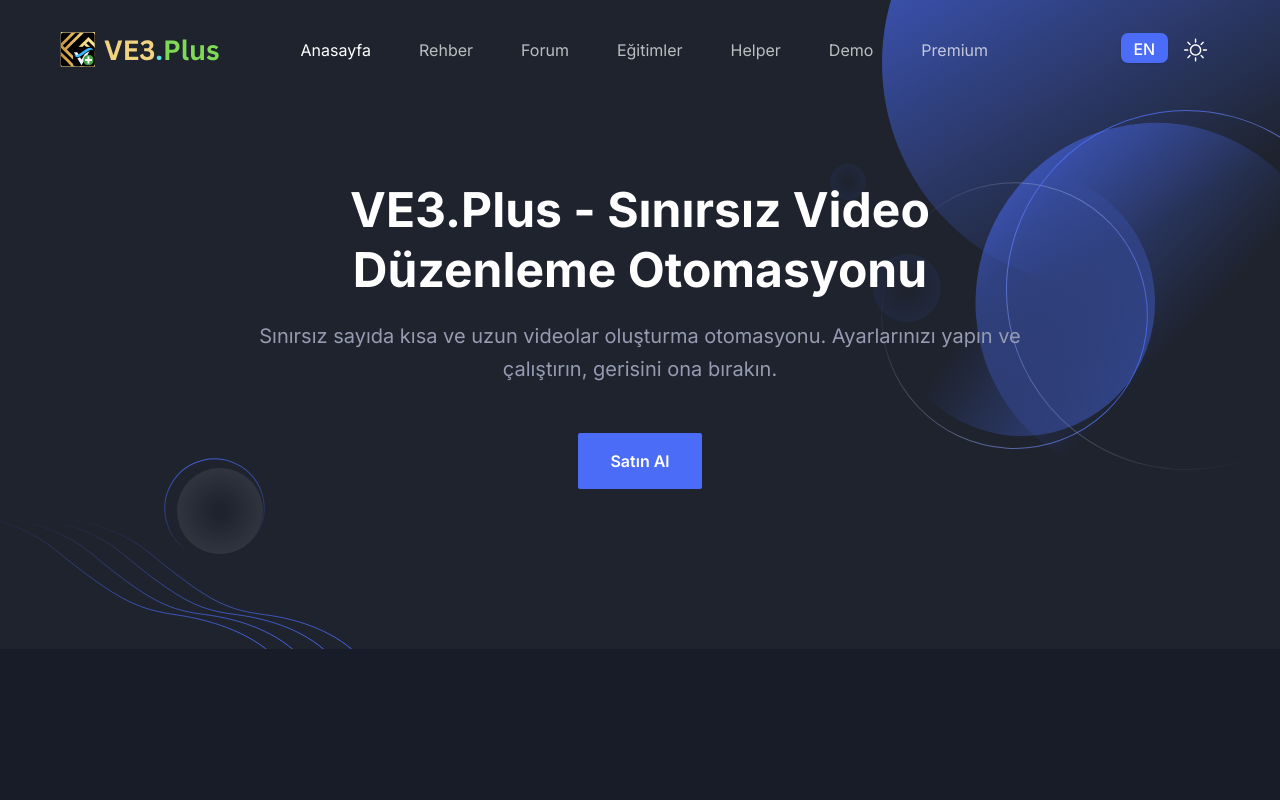
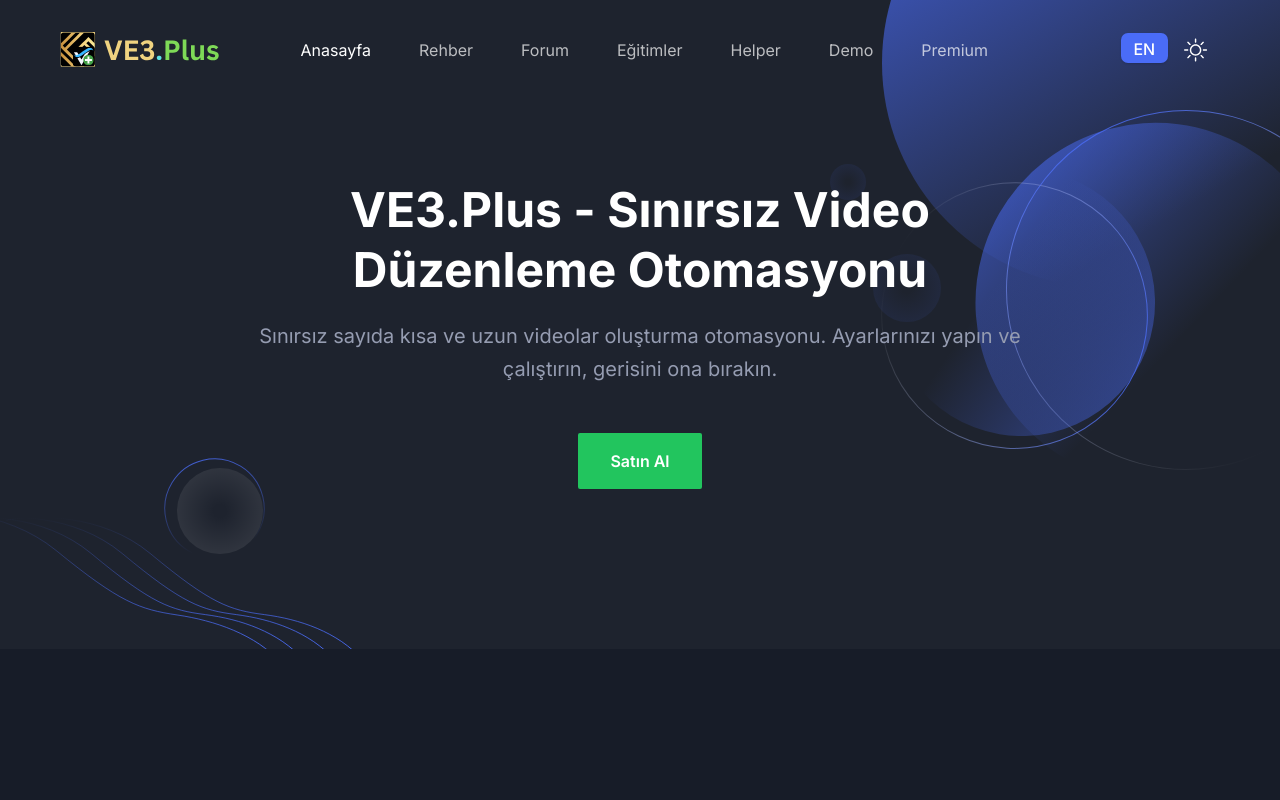
Before and after one commit to f9260/tes8, a Next.js app: page / in a window 1280 px wide. Shown: the top 800 px of the page. Built offline with nearby package versions, Linux system fonts and the light colour scheme.

Commit message:
Update index.tsx

```diff
--- a/src/components/Hero/index.tsx
+++ b/src/components/Hero/index.tsx
@@ -21,8 +21,8 @@
                   </p>
                   <div className="flex flex-col items-center justify-center space-y-4 sm:flex-row sm:space-x-4 sm:space-y-0">
                     <Link
-                      href="https://www.fiverr.com/freusty/do-bot-that-produces-reels-shorts-tiktok"
-                      className="rounded-sm bg-primary px-8 py-4 text-base font-semibold text-white duration-300 ease-in-out hover:bg-primary/80"
+                      href="#"
+                      className="rounded-sm bg-green-500 px-8 py-4 text-base font-semibold text-white duration-300 ease-in-out hover:bg-green-600"
                     >
                       Satın Al
                     </Link>
```
